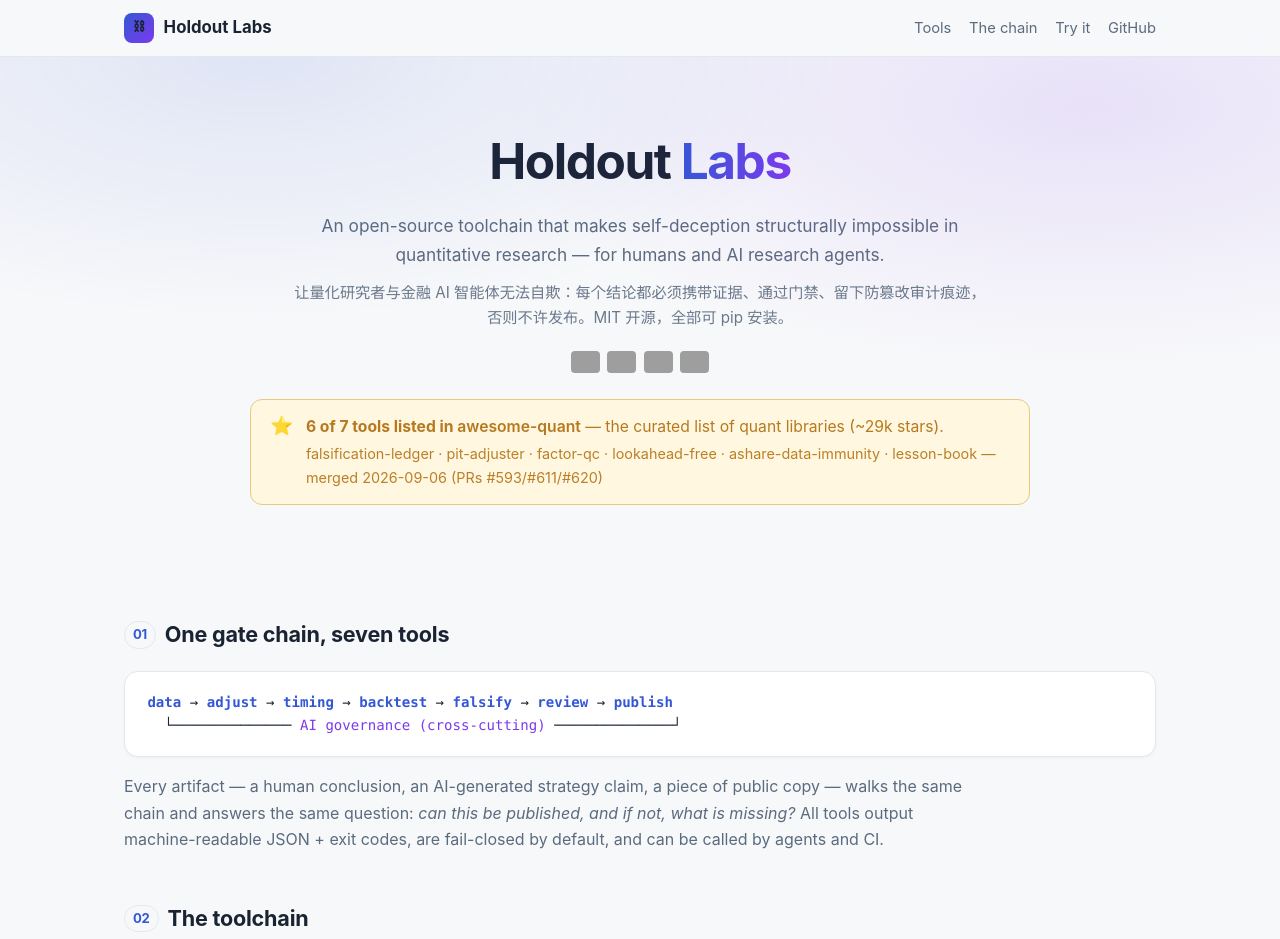
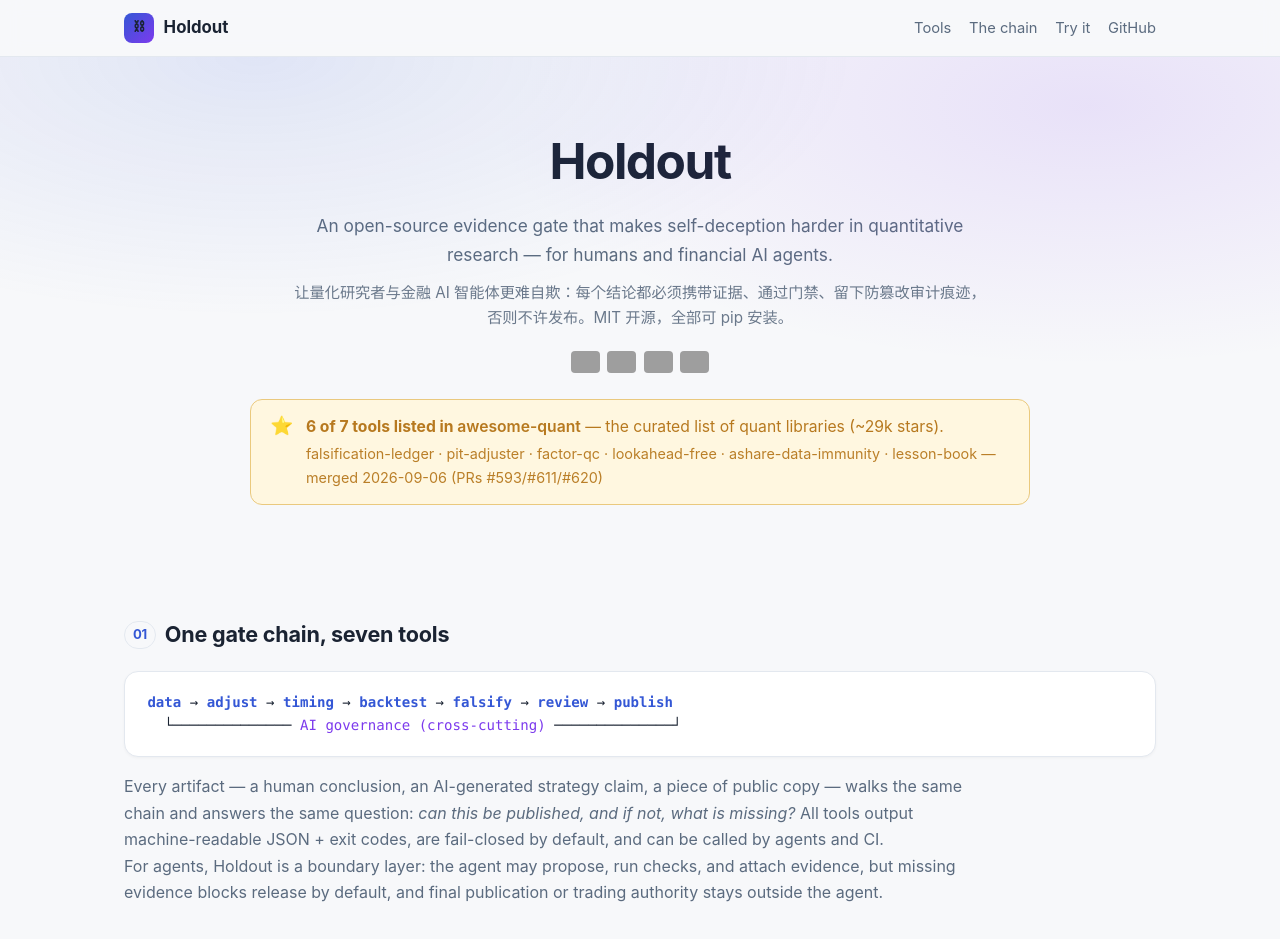
Before and after one commit to holdout-labs/holdout-labs.github.io, a plain HTML site: page index.html in a window 1280 px wide. Shown: the top 939 px of the page. Drawn offline with Linux system fonts and the light colour scheme; grey boxes are pictures that could not be loaded.

Commit message:
docs: align homepage positioning

```diff
--- a/index.html
+++ b/index.html
@@ -3,8 +3,8 @@
 <head>
 <meta charset="utf-8">
 <meta name="viewport" content="width=device-width, initial-scale=1">
-<title>Holdout Labs — research-integrity toolchain for quant research &amp; AI agents</title>
-<meta name="description" content="Holdout Labs (holdout-labs) is an open-source (MIT) toolchain that makes self-deception structurally impossible in quantitative research and AI research agents: data immunity, PIT adjustment, look-ahead verification, fail-closed backtest gates, hash-chained pre-registration ledgers, and AI governance. 6 of 7 tools listed in awesome-quant.">
+<title>Holdout — evidence gates for quant research &amp; financial AI agents</title>
+<meta name="description" content="Holdout is an open-source (MIT) governance toolchain that makes self-deception harder in quantitative research and financial AI agents: data immunity, PIT adjustment, look-ahead verification, fail-closed backtest gates, hash-chained pre-registration ledgers, and AI governance. 6 of 7 tools listed in awesome-quant.">
 <style>
   :root {
     --bg: #f7f8fa; --fg: #1a2332; --muted: #5b6b7f; --card: #ffffff;
@@ -93,7 +93,7 @@
 <body>
 <nav>
   <div class="nav-inner">
-    <a class="logo" href="#"><span class="logo-mark">⛓</span> Holdout Labs</a>
+    <a class="logo" href="#"><span class="logo-mark">⛓</span> Holdout</a>
     <div class="links">
       <a href="#tools">Tools</a>
       <a href="#chain">The chain</a>
@@ -104,9 +104,9 @@
 </nav>
 
 <header class="hero">
-  <h1>Holdout <span class="labs">Labs</span></h1>
-  <p class="tagline">An open-source toolchain that makes self-deception structurally impossible in quantitative research — for humans and AI research agents.</p>
-  <p class="zh">让量化研究者与金融 AI 智能体无法自欺：每个结论都必须携带证据、通过门禁、留下防篡改审计痕迹，否则不许发布。MIT 开源，全部可 pip 安装。</p>
+  <h1>Holdout</h1>
+  <p class="tagline">An open-source evidence gate that makes self-deception harder in quantitative research — for humans and financial AI agents.</p>
+  <p class="zh">让量化研究者与金融 AI 智能体更难自欺：每个结论都必须携带证据、通过门禁、留下防篡改审计痕迹，否则不许发布。MIT 开源，全部可 pip 安装。</p>
   <div class="badges">
     <img alt="MIT" src="https://img.shields.io/badge/license-MIT-blue">
     <img alt="awesome-quant" src="https://img.shields.io/badge/awesome--quant-6%2F7%20tools-1f6feb">
@@ -131,6 +131,7 @@
       &nbsp;&nbsp;└────────────── <span class="cross">AI governance (cross-cutting)</span> ──────────────┘
     </div>
     <p class="lead" style="margin-top:1rem">Every artifact — a human conclusion, an AI-generated strategy claim, a piece of public copy — walks the same chain and answers the same question: <em>can this be published, and if not, what is missing?</em> All tools output machine-readable JSON + exit codes, are fail-closed by default, and can be called by agents and CI.</p>
+    <p class="lead">For agents, Holdout is a boundary layer: the agent may propose, run checks, and attach evidence, but missing evidence blocks release by default, and final publication or trading authority stays outside the agent.</p>
   </section>
 
   <section id="tools">
@@ -213,7 +214,7 @@
   <section>
     <h2><span class="no">04</span> Philosophy</h2>
     <blockquote>"The first principle is that you must not fool yourself — and you are the easiest person to fool." — Richard Feynman</blockquote>
-    <p class="lead" style="margin-top:1rem">The statistics literature (deflated Sharpe, PBO, multiple-testing corrections) attacks the <em>math</em> of self-deception. Holdout Labs attacks the <em>process</em>: pre-registration, fail-closed gates, and tamper-evident audit trails make honesty cheaper than rationalization. Named after the holdout — the data you don't touch until the end, and the juror who won't go along until the evidence is in.</p>
+    <p class="lead" style="margin-top:1rem">The statistics literature (deflated Sharpe, PBO, multiple-testing corrections) attacks the <em>math</em> of self-deception. Holdout attacks the <em>process</em>: pre-registration, fail-closed gates, and tamper-evident audit trails make honesty cheaper than rationalization. Named after the holdout — the data you don't touch until the end, and the juror who won't go along until the evidence is in.</p>
   </section>
 
   <section>
```
